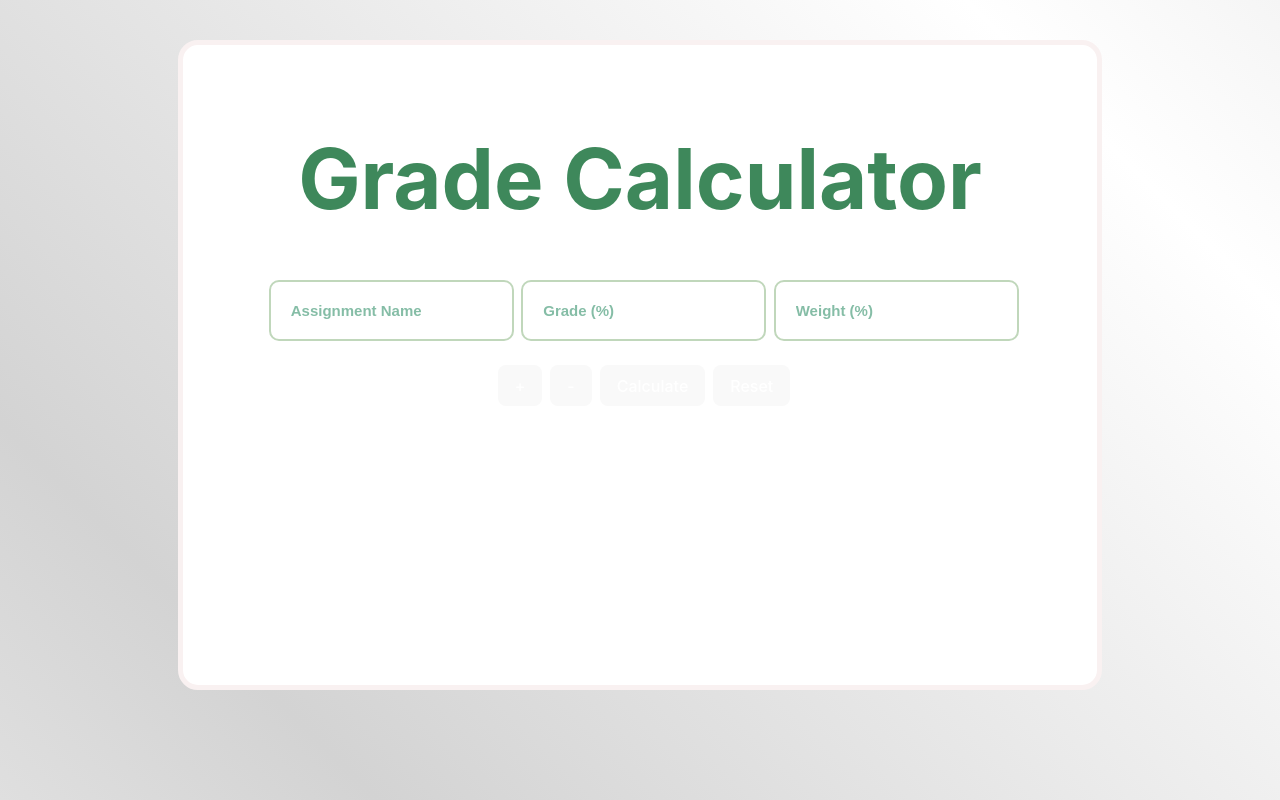
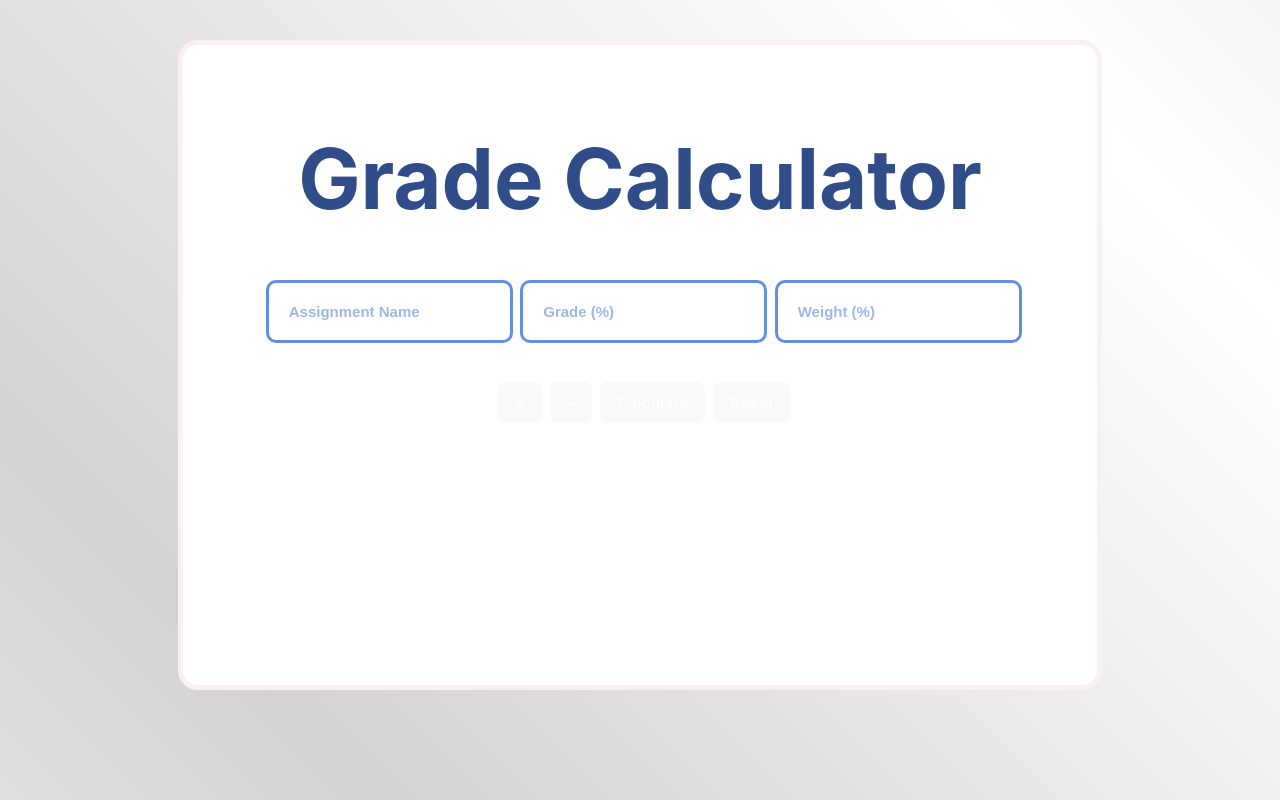
Before and after one commit to chrislangille/grade-calculator, a React (Vite) app: page / in a window 1280 px wide. Built offline with nearby package versions, Linux system fonts and the light colour scheme.

Commit message:
add color scheme

```diff
--- a/src/App.css
+++ b/src/App.css
@@ -4,10 +4,10 @@
     padding: 2rem;
     text-align: center;
 
-    /* Color variables*/
-    --Large-color: #3e885b;
-    --Medium-color: #85bda6;
-    --Small-color: #c0d7bb;
+    /* Color variables */
+    --Large-color: #304c89;
+    --Medium-color: #648de5;
+    --Small-color: #9eb7e5;
 }
 
 .card {
@@ -38,15 +38,17 @@ h1 {
     font-size: 15px;
     font-weight: bold;
     background-color: white;
-    border: 2px solid var(--Small-color);
+    border: 3px solid var(--Medium-color);
+    border-radius: 10px;
     padding: 20px;
     margin-left: 0.5em;
+    margin-bottom: 1em;
     color: var(--Large-color);
 }
 .course-row input::placeholder {
     font-size: 15px;
     font-weight: bold;
-    color: var(--Medium-color);
+    color: var(--Small-color);
 }
 
 /* Add a new CSS class for the animation */
--- a/src/index.css
+++ b/src/index.css
@@ -12,14 +12,6 @@
     -webkit-font-smoothing: antialiased;
     -moz-osx-font-smoothing: grayscale;
     -webkit-text-size-adjust: 100%;
-
-    /* Color variables*/
-    --Large-color: #3e885b;
-    --Medium-color: #85bda6;
-    --Small-color: #c0d7bb;
-}
-input {
-    border-radius: 10px;
 }
 
 body {
@@ -67,7 +59,7 @@ button:hover {
 }
 
 button:active {
-    box-shadow: 0 0 0 2px #f6b2b2;
+    box-shadow: 0 0 0 2px black;
 }
 
 @media (prefers-color-scheme: light) {
```
